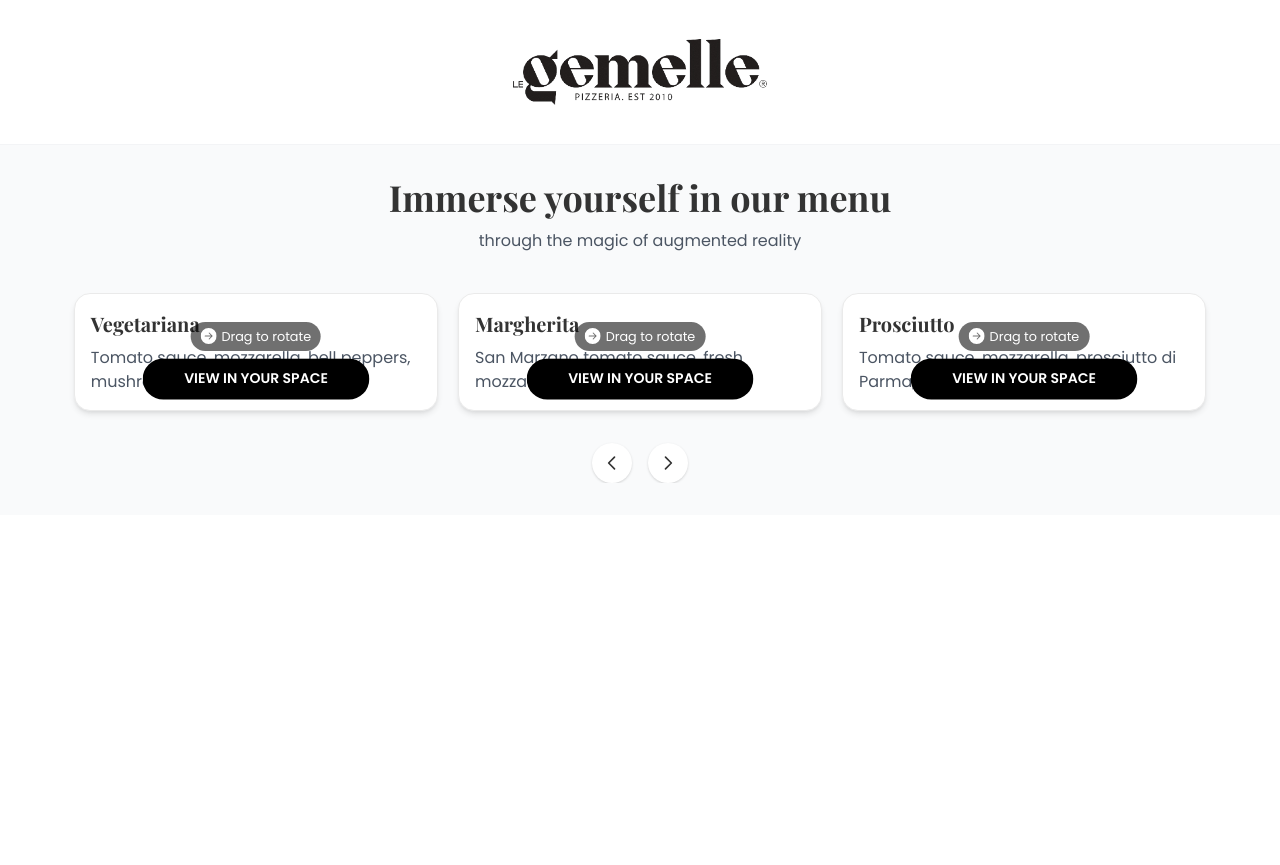
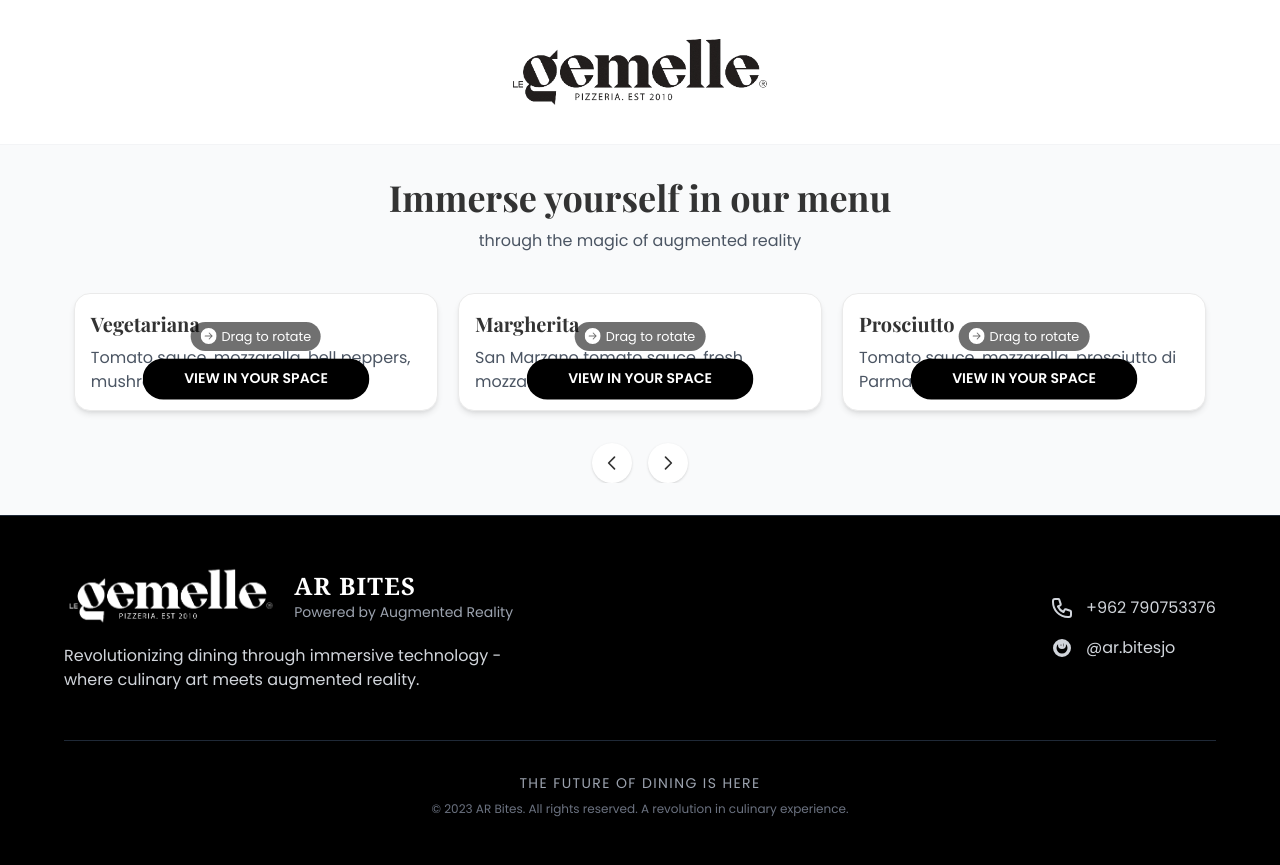
Before and after one commit to AR-Bites/Le-Gemelle-Menu, a plain HTML site: page index.html in a window 1280 px wide. Before the commit the page ends 800 px from the top, so only its background shows below. Drawn offline with nearby package versions, Linux system fonts and the light colour scheme.

Commit message:
Update index.html

```diff
--- a/index.html
+++ b/index.html
@@ -482,5 +482,51 @@
     // Set the restaurant logo
     document.getElementById('logo').src = 'logo-1-removebg-preview.png';
   </script>
+
+
+
+  <!-- Luxurious Footer Section -->
+  <footer class="bg-black text-white py-12 px-4 border-t border-gray-800">
+    <div class="container mx-auto max-w-6xl">
+      <div class="flex flex-col md:flex-row justify-between items-center">
+        <!-- Logo and AR Bites branding -->
+        <div class="flex flex-col items-center md:items-start mb-8 md:mb-0">
+          <div class="flex items-center space-x-4">
+            <img src="logo-1-removebg-preview.png" alt="AR Bites Logo" class="h-16 filter brightness-0 invert">
+            <div>
+              <h3 class="text-2xl font-bold font-serif tracking-wider">AR BITES</h3>
+              <p class="text-gray-400 text-sm">Powered by Augmented Reality</p>
+            </div>
+          </div>
+          <p class="mt-4 text-center md:text-left text-gray-300 max-w-md">
+            Revolutionizing dining through immersive technology - where culinary art meets augmented reality.
+          </p>
+        </div>
+
+        <!-- Contact Information -->
+        <div class="space-y-4">
+          <div class="flex items-center space-x-3">
+            <svg xmlns="http://www.w3.org/2000/svg" class="h-6 w-6 text-gray-300" fill="none" viewBox="0 0 24 24" stroke="currentColor">
+              <path stroke-linecap="round" stroke-linejoin="round" stroke-width="2" d="M3 5a2 2 0 012-2h3.28a1 1 0 01.948.684l1.498 4.493a1 1 0 01-.502 1.21l-2.257 1.13a11.042 11.042 0 005.516 5.516l1.13-2.257a1 1 0 011.21-.502l4.493 1.498a1 1 0 01.684.949V19a2 2 0 01-2 2h-1C9.716 21 3 14.284 3 6V5z" />
+            </svg>
+            <span class="text-gray-300 hover:text-white transition-colors">+962 790753376</span>
+          </div>
+          <div class="flex items-center space-x-3">
+            <svg xmlns="http://www.w3.org/2000/svg" class="h-6 w-6 text-gray-300" fill="none" viewBox="0 0 24 24" stroke="currentColor">
+              <path stroke-linecap="round" stroke-linejoin="round" stroke-width="2" d="M12 4c-4.418 0-8 3.582-8 8 0 4.418 3.582 8 8 8 4.418 0 8-3.582 8-8 0-4.418-3.582-8-8-8zm0 14.5c-3.59 0-6.5-2.91-6.5-6.5S8.41 5.5 12 5.5 18.5 8.41 18.5 12 15.59 18.5 12 18.5zm-2.5-9.5c0-.828.672-1.5 1.5-1.5s1.5.672 1.5 1.5-.672 1.5-1.5 1.5-1.5-.672-1.5-1.5zm5.5 0c0-1.657-1.343-3-3-3s-3 1.343-3 3 1.343 3 3 3 3-1.343 3-3z" />
+            </svg>
+            <a href="https://www.instagram.com/ar.bitesjo?igsh=ajhmd3ZvbjJhamJh" target="_blank" class="text-gray-300 hover:text-white transition-colors">@ar.bitesjo</a>
+          </div>
+        </div>
+      </div>
+
+      <!-- Futuristic tagline -->
+      <div class="mt-12 pt-8 border-t border-gray-800 text-center">
+        <p class="text-sm text-gray-400 tracking-widest">THE FUTURE OF DINING IS HERE</p>
+        <p class="mt-2 text-xs text-gray-500">© 2023 AR Bites. All rights reserved. A revolution in culinary experience.</p>
+      </div>
+    </div>
+  </footer>
+
 </body>
 </html>
```
